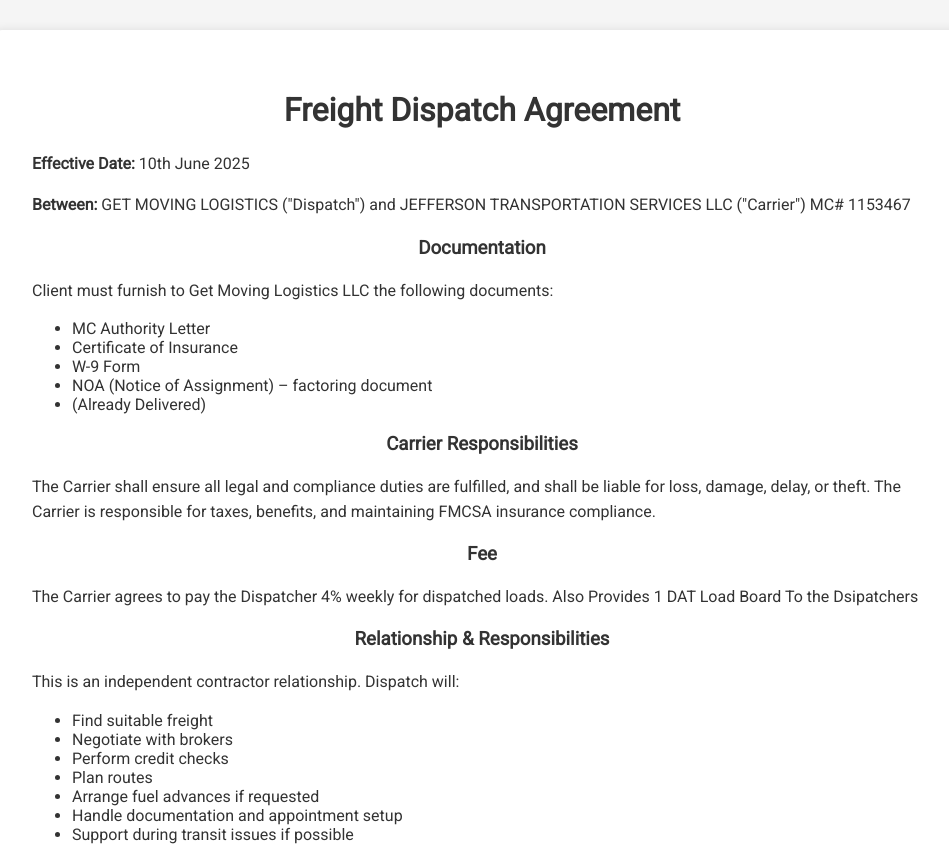
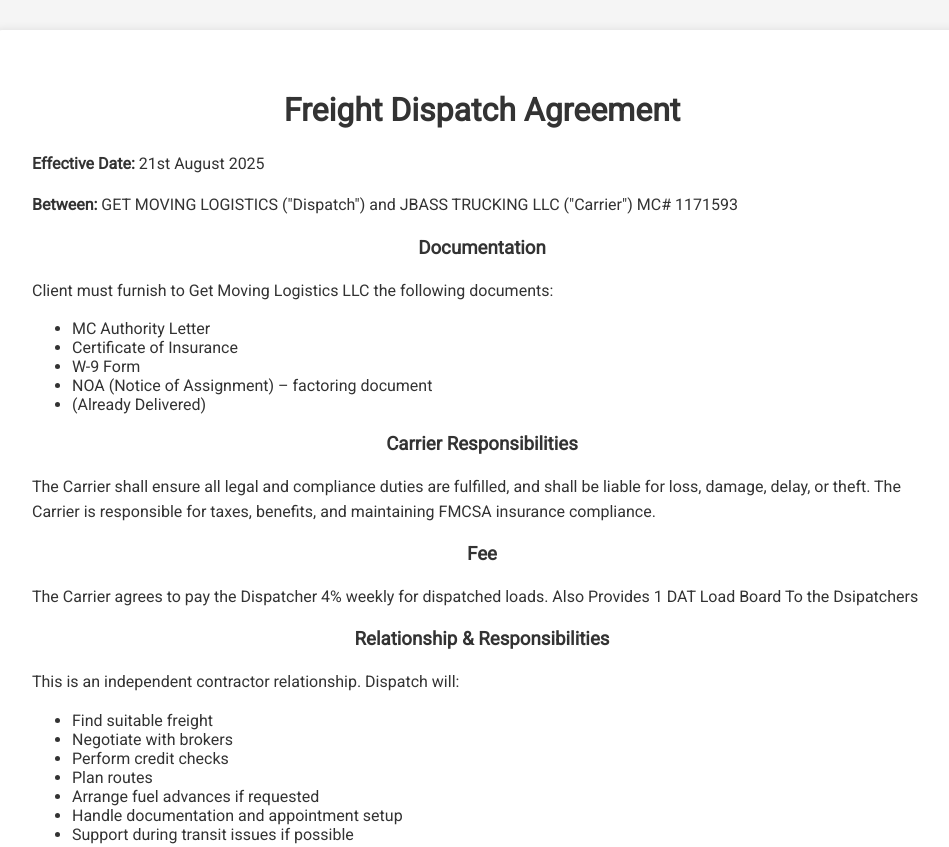
Before and after one commit to Zabi1112/Carrier-Agreement-Form, a plain HTML site: page index.html in a window 1280 px wide. Shown: the top 847 px of the page, without its empty margins (158-1107 px from the left). Drawn offline with nearby package versions, Linux system fonts and the light colour scheme.

Commit message:
contract updated for Jbass

```diff
--- a/index.html
+++ b/index.html
@@ -76,8 +76,8 @@
   <div class="container">
     <h1>Freight Dispatch Agreement</h1>
 
-    <p><strong>Effective Date:</strong> 10th June 2025</p>
-    <p><strong>Between:</strong> GET MOVING LOGISTICS ("Dispatch") and JEFFERSON TRANSPORTATION SERVICES LLC ("Carrier") MC# 1153467</p>
+    <p><strong>Effective Date:</strong> 21st August 2025</p>
+    <p><strong>Between:</strong> GET MOVING LOGISTICS ("Dispatch") and JBASS TRUCKING LLC ("Carrier") MC# 1171593</p>
 
     <h3>Documentation</h3>
     <p>Client must furnish to Get Moving Logistics LLC the following documents:</p>
```
